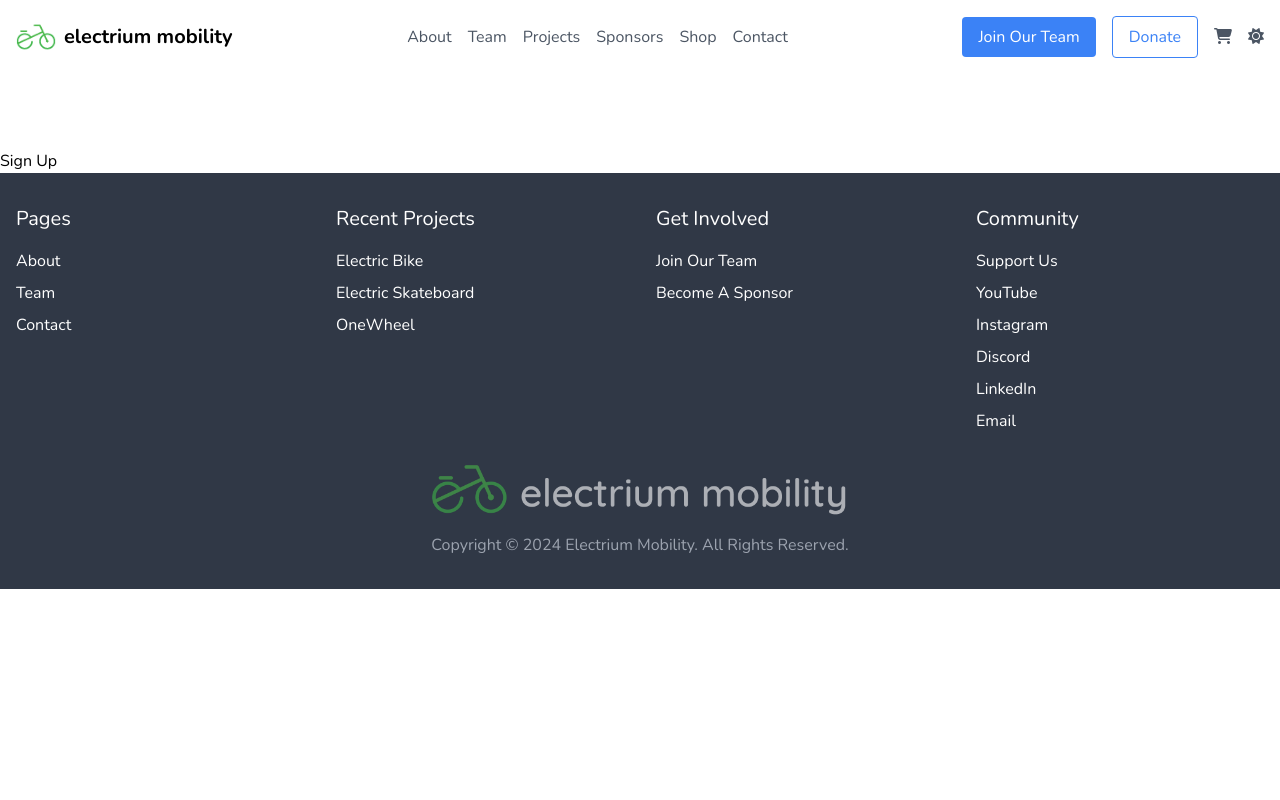
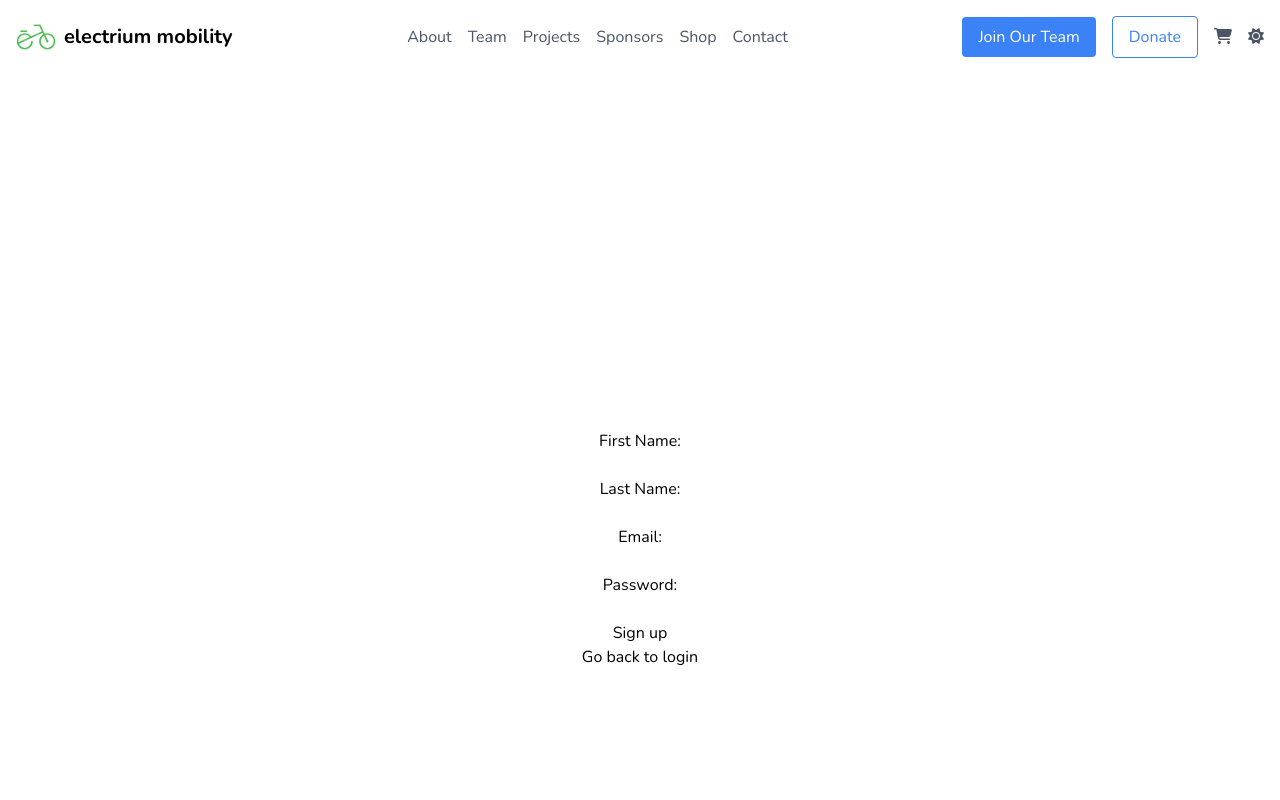
Before and after one commit to Electrium-Mobility/Electrium-store, a Next.js app: page /signup in a window 1280 px wide. Shown: the top 800 px of the page. Built offline with nearby package versions, Linux system fonts and the light colour scheme.

Commit message:
Adds name as sign up fields

```diff
--- a/app/login/page.tsx
+++ b/app/login/page.tsx
@@ -3,12 +3,12 @@
 
 export default function LoginPage() {
   return (
-    <form>
+    <form className="h-screen w-full flex flex-col items-center justify-center" action={login}>
       <label htmlFor="email">Email:</label>
       <input id="email" name="email" type="email" required />
       <label htmlFor="password">Password:</label>
       <input id="password" name="password" type="password" required />
-      <button formAction={login}>Log in</button>
+      <button type="submit">Log in</button>
       <Link href="/signup">Sign up</Link>
     </form>
   )
--- a/app/signup/page.tsx
+++ b/app/signup/page.tsx
@@ -1,9 +1,19 @@
+import Link from "next/link";
 import { signup } from "../action/auth";
 
 export default function SignupPage() {
-    return (
-        <form action={signup}>
-            <p>Sign Up</p>
-        </form>
-    )
+  return (
+    <form action={signup} className="h-screen w-full flex flex-col items-center justify-center">
+      <label htmlFor="first_name">First Name:</label>
+      <input id="first_name" name="first_name" type="text" required />
+      <label htmlFor="last_name">Last Name:</label>
+      <input id="last_name" name="last_name" type="text" required />
+      <label htmlFor="email">Email:</label>
+      <input id="email" name="email" type="email" required />
+      <label htmlFor="password">Password:</label>
+      <input id="password" name="password" type="password" required />
+      <button type="submit">Sign up</button>
+      <Link href="/login">Go back to login</Link>
+    </form>
+  );
 }
```
